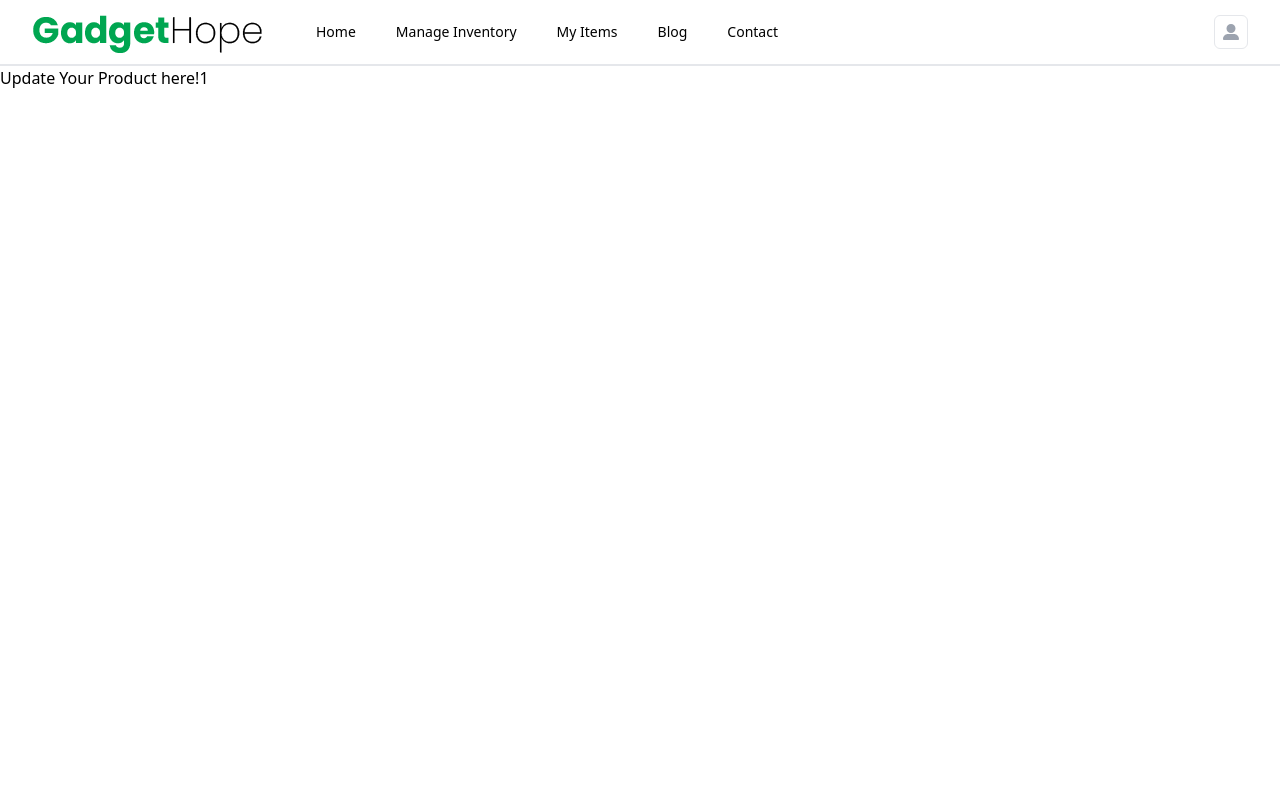
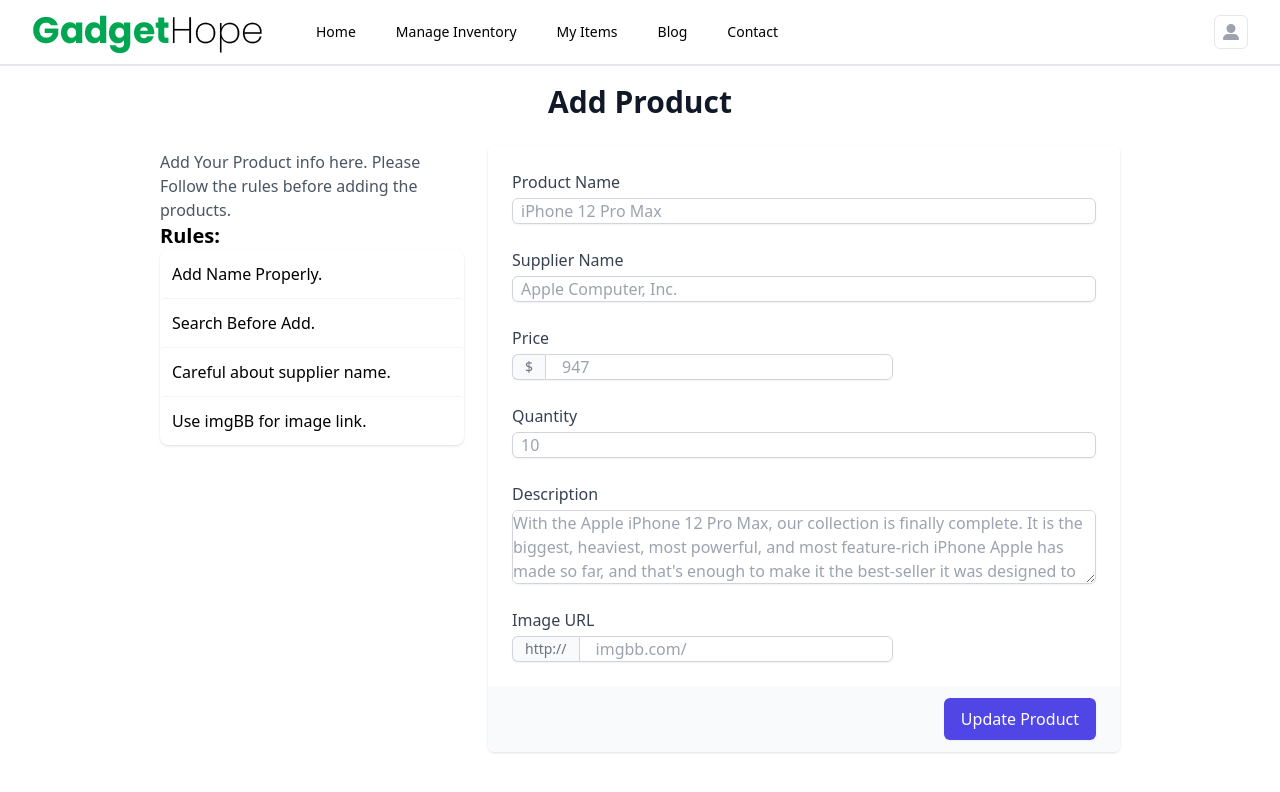
Before and after one commit to AveyBD/gadhop-client, a React (Create React App) app: page /update/1 in a window 1280 px wide. Shown: the top 792 px of the page. Built offline with nearby package versions, Linux system fonts and the light colour scheme; no server answers; sample sign-in values are in the browser's storage.

Commit message:
Update Product Done

```diff
--- a/src/Components/Manage/Items.js
+++ b/src/Components/Manage/Items.js
@@ -9,8 +9,6 @@
 import { Link } from "react-router-dom";
 
 const Items = ({ product, handleDelete }) => {
-  console.log(handleDelete);
-
   return (
     <tr className="border-b dark:bg-gray-800 dark:border-gray-700 odd:bg-white even:bg-gray-50 odd:dark:bg-gray-800 even:dark:bg-gray-700">
       <td
--- a/src/Components/Products/UpdateProduct.js
+++ b/src/Components/Products/UpdateProduct.js
@@ -1,13 +1,231 @@
-import React from 'react';
-import { useParams } from 'react-router-dom';
+import React, { useEffect, useRef, useState } from "react";
+import { useAuthState } from "react-firebase-hooks/auth";
+import toast, { Toaster } from "react-hot-toast";
+import { useParams } from "react-router-dom";
+import auth from "../../firebase.init";
 
 const UpdateProduct = () => {
-    const {id} = useParams();
-    return (
-        <div>
-            <h2>Update Your Product here!{id}</h2>
+  const [user] = useAuthState(auth);
+  const nameRef = useRef("");
+  const supplierRef = useRef("");
+  const priceRef = useRef();
+  const descriptionRef = useRef("");
+  const imgurlRef = useRef("");
+  const quantityRef = useRef("");
+  const { id } = useParams();
+  const [sProduct, setSProduct] = useState({});
+  useEffect(() => {
+    const url = `https://gadhop.herokuapp.com/view/${id}`;
+    fetch(url)
+      .then((res) => res.json())
+      .then((data) => setSProduct(data));
+  }, []);
+  console.log(sProduct);
+  const handleUpdateItem = (e) => {
+    e.preventDefault();
+    const name = nameRef.current.value;
+    const supplier = supplierRef.current.value;
+    const price = priceRef.current.value;
+    const description = descriptionRef.current.value;
+    const imgURL = imgurlRef.current.value;
+    const owneremail = user.email;
+    const quantity = quantityRef.current.value;
+    const userid = user.uid;
+    const product = { name, supplier, price, quantity, description, imgURL, owneremail, userid };
+    console.log(product);
+    const url = `https://gadhop.herokuapp.com/view/${id}`;
+    fetch(url, {
+      method: "PUT",
+      headers: {
+        "content-type": "application/json",
+      },
+      body: JSON.stringify(product),
+    })
+      .then((res) => res.json())
+      .then((data) => console.log(data));
+    toast.success("Successfully Updated!");
+  };
+  return (
+    <div className="md:w-3/4 mt-3 md:mt-6 mx-auto">
+    <Toaster position="top-right" reverseOrder={false}></Toaster>
+    <h3 className="text-3xl text-center font-bold leading-6 text-gray-900 mb-3 md:mb-8">
+      Add Product
+    </h3>
+    <div className="md:grid md:grid-cols-3 md:gap-6">
+      <div className="md:col-span-1">
+        <div className="px-4 sm:px-0">
+          <p className="mt-1  text-gray-600">
+            Add Your Product info here. Please Follow the rules before adding
+            the products.
+          </p>
+          <h2 className="text-xl font-bold">Rules:</h2>
+          <div className="bg-white rounded-lg shadow w-full">
+            <ul className="divide-y divide-gray-100">
+              <li className="p-3 rounded hover:text-lg hover:bg-green-600 hover:text-white">
+                Add Name Properly.
+              </li>
+              <li className="p-3 rounded hover:text-lg hover:bg-green-600 hover:text-white">
+                Search Before Add.
+              </li>
+              <li className="p-3 rounded hover:text-lg hover:bg-green-600 hover:text-white">
+                Careful about supplier name.
+              </li>
+              <li className="p-3 rounded hover:text-lg hover:bg-green-600 hover:text-white">
+                Use imgBB for image link.
+              </li>
+            </ul>
+          </div>
         </div>
-    );
+      </div>
+      <div className="mt-5 md:mt-0 md:col-span-2">
+        <form onSubmit={handleUpdateItem}>
+          <div className="shadow sm:rounded-md sm:overflow-hidden">
+            <div className="px-4 py-5 bg-white space-y-6 sm:p-6">
+              <div>
+                <label
+                  htmlFor="name"
+                  className="block  font-medium text-gray-700"
+                >
+                  Product Name
+                </label>
+                <div className="mt-1">
+                  <input
+                  required
+                    ref={nameRef}
+                    id="name"
+                    name="name"
+                    className="shadow-sm pl-2 focus:ring-indigo-500 focus:border-indigo-500 mt-1 block w-full sm: border border-gray-300 rounded-md"
+                    placeholder="iPhone 12 Pro Max"
+                    defaultValue={sProduct.name}
+                  />
+                </div>
+              </div>
+              <div>
+                <label
+                  htmlFor="supplier"
+                  className="block  font-medium text-gray-700"
+                >
+                  Supplier Name
+                </label>
+                <div className="mt-1">
+                  <input
+                  required
+                    ref={supplierRef}
+                    id="supplier"
+                    name="supplier"
+                    className="shadow-sm pl-2 focus:ring-indigo-500 focus:border-indigo-500 mt-1 block w-full sm: border border-gray-300 rounded-md"
+                    placeholder="Apple Computer, Inc."
+                    defaultValue={sProduct.supplier}
+                  />
+                </div>
+              </div>
+              <div className="grid grid-cols-3 gap-6">
+                <div className="col-span-3 sm:col-span-2">
+                  <label
+                    htmlFor="price"
+                    className="block font-medium text-gray-700"
+                  >
+                    Price
+                  </label>
+                  <div className="mt-1 flex rounded-md shadow-sm">
+                    <span className="inline-flex items-center px-3 rounded-l-md border border-r-0 border-gray-300 bg-gray-50 text-gray-500 text-sm">
+                      $
+                    </span>
+                    <input
+                    required
+                      ref={priceRef}
+                      type="number"
+                      name="price"
+                      id="price"
+                      className="focus:ring-green-500 focus:border-green-500 flex-1 block w-full rounded-none rounded-r-md sm: border-gray-300 border pl-4 "
+                      placeholder="947"
+                      defaultValue={sProduct.price}
+                    />
+                  </div>
+
+                </div>
+              </div>
+              <div>
+                <label
+                  htmlFor="quantity"
+                  className="block  font-medium text-gray-700"
+                >
+                  Quantity
+                </label>
+                <div className="mt-1">
+                  <input
+                  required
+                    ref={quantityRef}
+                    id="quantity"
+                    name="quantity"
+                    className="shadow-sm pl-2 focus:ring-indigo-500 focus:border-indigo-500 mt-1 block w-full sm: border border-gray-300 rounded-md"
+                    placeholder="10"
+                    defaultValue={sProduct.quantity}
+                  />
+                </div>
+              </div>
+              <div>
+                <label
+                  htmlFor="description"
+                  className="block  font-medium text-gray-700"
+                >
+                  Description
+                </label>
+                <div className="mt-1">
+                  <textarea
+                  required
+                    ref={descriptionRef}
+                    id="description"
+                    name="description"
+                    rows={3}
+                    className="shadow-sm focus:ring-indigo-500 focus:border-indigo-500 mt-1 block w-full sm: border border-gray-300 rounded-md"
+                    placeholder="With the Apple iPhone 12 Pro Max, our collection is finally complete. It is the biggest, heaviest, most powerful, and most feature-rich iPhone Apple has made so far, and that's enough to make it the best-seller it was designed to become.
+
+                    "
+                    defaultValue={sProduct.description}
+                  />
+                </div>
+              </div>
+              <div className="grid grid-cols-3 gap-6">
+                <div className="col-span-3 sm:col-span-2">
+                  <label
+                    htmlFor="imgURL"
+                    className="block  font-medium text-gray-700"
+                  >
+                    Image URL
+                  </label>
+                  <div className="mt-1 flex rounded-md shadow-sm">
+                    <span className="inline-flex items-center px-3 rounded-l-md border border-r-0 border-gray-300 bg-gray-50 text-gray-500 text-sm">
+                      http://
+                    </span>
+                    <input
+                    required
+                      ref={imgurlRef}
+                      type="text"
+                      name="imgURL"
+                      id="imgURL"
+                      className="focus:ring-green-500 focus:border-green-500 flex-1 block w-full rounded-none rounded-r-md sm: border-gray-300 border pl-4 "
+                      placeholder="imgbb.com/"
+                      defaultValue={sProduct.imgURL}
+                    />
+                  </div>
+                </div>
+              </div>
+            </div>
+            <div className="px-4 py-3 bg-gray-50 text-right sm:px-6">
+              <button
+                type="submit"
+                className="inline-flex justify-center py-2 px-4 border border-transparent shadow-sm  font-medium rounded-md text-white bg-indigo-600 hover:bg-indigo-700 focus:outline-none focus:ring-2 focus:ring-offset-2 focus:ring-indigo-500"
+              >
+                Update Product
+              </button>
+            </div>
+          </div>
+        </form>
+      </div>
+    </div>
+  </div>
+);
 };
 
 export default UpdateProduct;
--- a/src/Components/Products/ViewProduct.js
+++ b/src/Components/Products/ViewProduct.js
@@ -1,9 +1,11 @@
-import React, { useEffect, useState } from "react";
+import React, { useEffect, useRef, useState } from "react";
 import { useParams } from "react-router-dom";
+import toast, { Toaster } from "react-hot-toast";
 
 const ViewProduct = () => {
   const [sProduct, setSProduct] = useState({});
   const { id } = useParams();
+  const quantityRef = useRef("");
   useEffect(() => {
     const url = `https://gadhop.herokuapp.com/view/${id}`;
     fetch(url)
@@ -11,8 +13,27 @@
       .then((data) => setSProduct(data));
   }, []);
   console.log(sProduct);
+  const handleUpdateQty = (e) => {
+    e.preventDefault();
+    const quantity = quantityRef.current.value;
+    const newQty = {quantity}
+    console.log(newQty);
+    const url = `https://gadhop.herokuapp.com/sview/${id}`;
+    fetch(url, {
+      method: "PUT",
+      headers: {
+        "content-type": "application/json",
+      },
+      body: JSON.stringify(quantity),
+    })
+      .then((res) => res.json())
+      .then((data) => console.log(data));
+    toast.success("Successfully Updated!");
+  };
+
   return (
     <div className="w-full md:w-3/4 mx-auto mt-6">
+      <Toaster position="top-right" reverseOrder={false}></Toaster>
       <div className="grid grid-cols-1 md:grid-cols-2">
         <div>
           <img
@@ -40,13 +61,24 @@
           </p>
           <p> {sProduct.description}</p>
           <div className="flex gap-2 justify-evenly">
-              <button className="px-4 py-2 bg-green-400 rounded text-white font-bold">
-                Deliver
-              </button>
-              <input className="border rounded pl-2" type="number" name="stockQ" id="stockQ" placeholder="Quantity" />
-              <button className="px-4 py-2 bg-green-400 rounded text-white font-bold">
-                Add Stock
-              </button>
+            <button className="px-4 py-2 bg-green-400 rounded text-white font-bold">
+              Deliver
+            </button>
+            <form onSubmit={handleUpdateQty}>
+              <input
+                className="border rounded pl-2 h-full mr-2"
+                type="number"
+                name="stockQ"
+                ref={quantityRef}
+                id="stockQ"
+                placeholder="Quantity"
+              />
+              <input
+                className="px-4 py-2 bg-green-400 rounded text-white font-bold"
+                type="submit"
+                value="Add Stock"
+              />
+            </form>
           </div>
         </div>
       </div>
```
